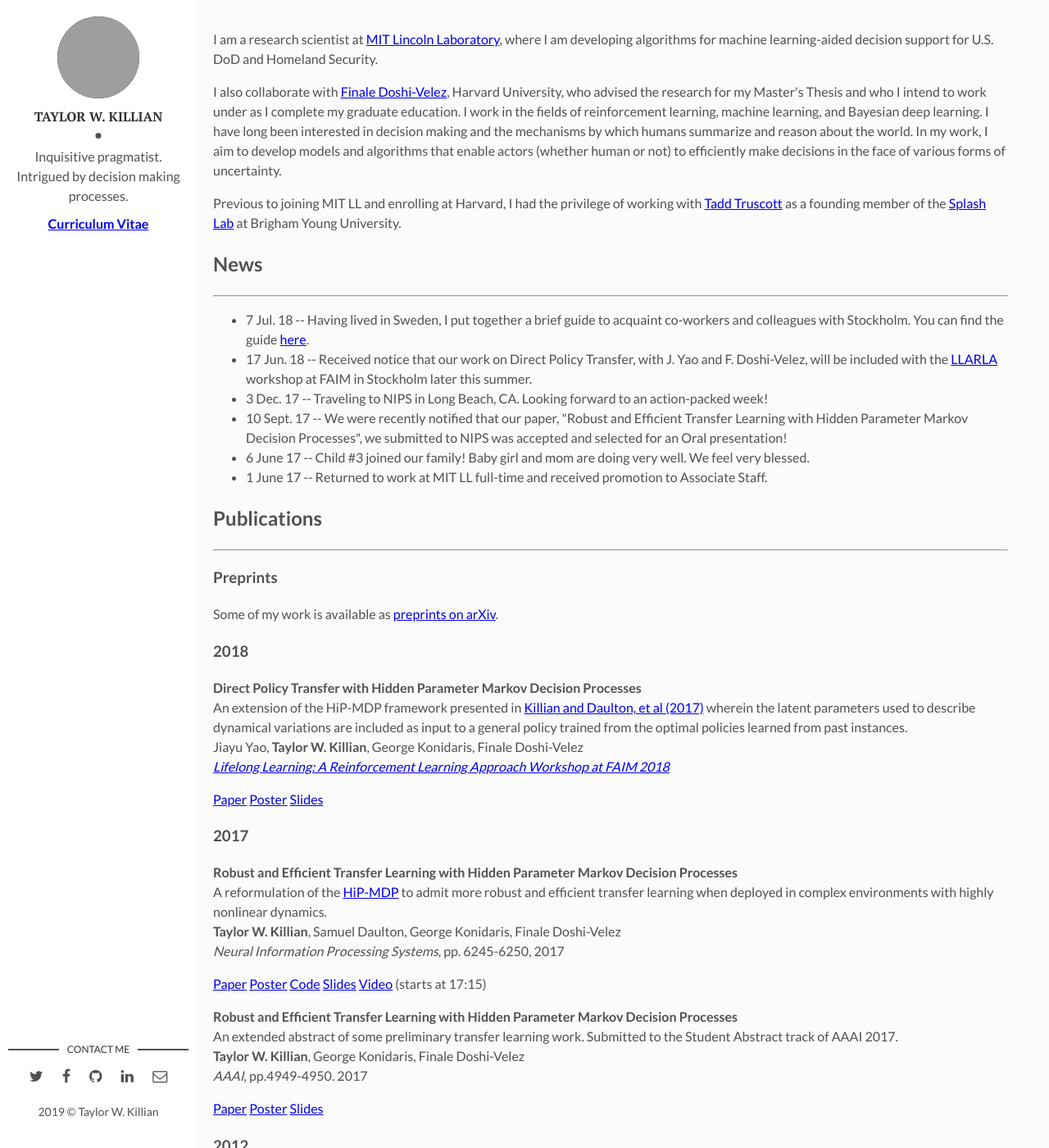
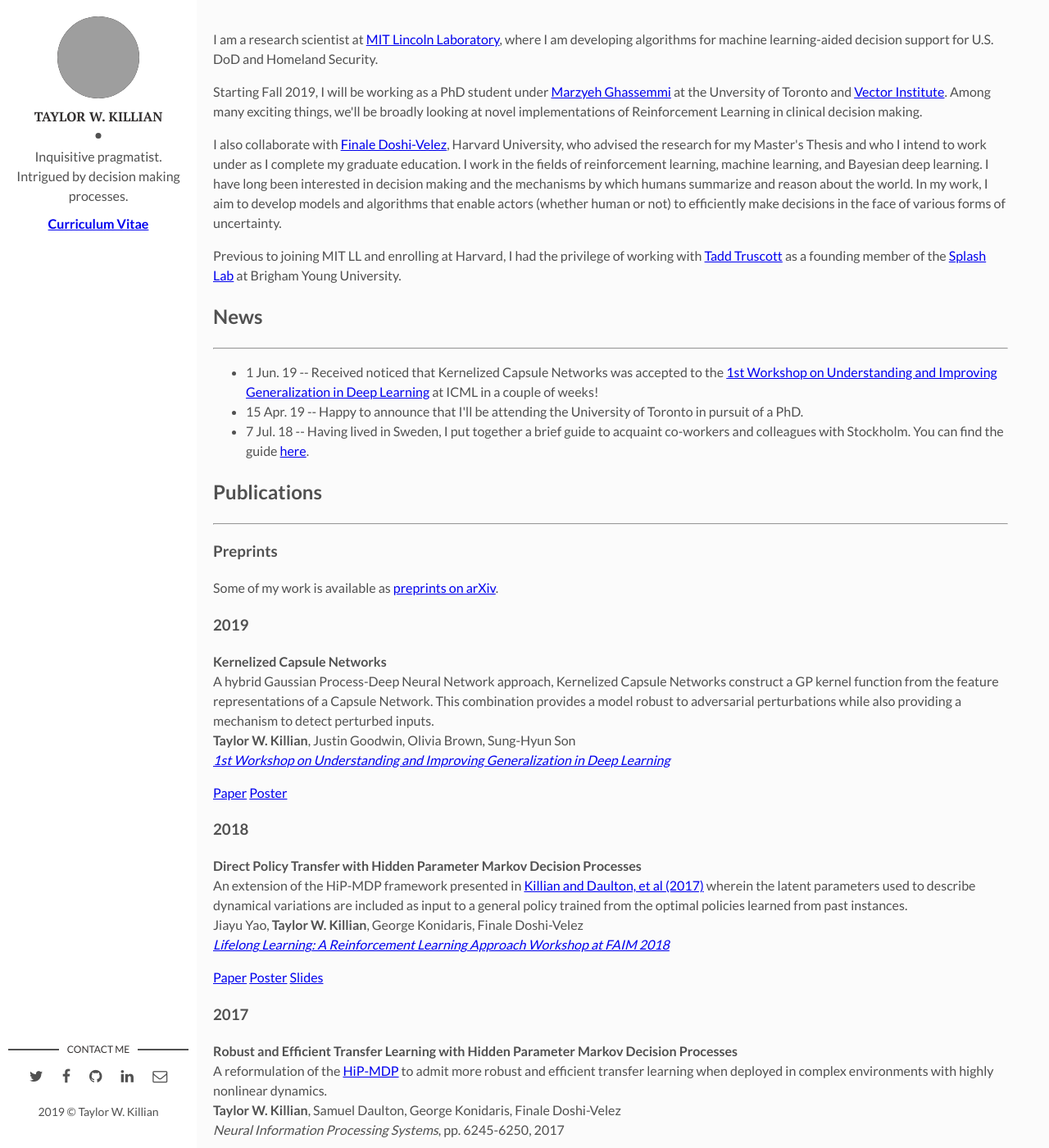
Before and after one commit to twkillian/twkillian.github.io, a Jekyll site: the page built from index.html, in a window 1280 px wide and 1400 px high. Shown: the whole window at 82% size. Built offline with Jekyll 4.4.1, drawn with Linux system fonts in a browser that asks for light colours; nearby versions of some CDN libraries; the list of posts is cut into pages by our own code; grey boxes are pictures that could not be loaded.

Commit message:
Update pre ICML19

```diff
--- a/index.html
+++ b/index.html
@@ -9,6 +9,8 @@
         <div class="row">
           <p>
           I am a research scientist at <a href="https://www.ll.mit.edu//">MIT Lincoln Laboratory</a>, where I am developing algorithms for machine learning-aided decision support for U.S. DoD and Homeland Security.
+        </p><p>
+        	Starting Fall 2019, I will be working as a PhD student under <a href='http://www.marzyehghassemi.com/'>Marzyeh Ghassemmi</a> at the Unversity of Toronto and <a href='https://vectorinstitute.ai/'> Vector Institute</a>. Among many exciting things, we'll be broadly looking at novel implementations of Reinforcement Learning in clinical decision making.
         </p><p>
           I also collaborate with
           <a href="https://finale.seas.harvard.edu">Finale Doshi-Velez</a>, Harvard University,
@@ -37,12 +39,9 @@
           <hr>
           <p>
             <ul class="nav nav-pills nav-stacked">
+              <li> 1 Jun. 19 -- Received noticed that Kernelized Capsule Networks was accepted to the <a href=https://sites.google.com/view/icml2019-generalization/home'> 1st Workshop on Understanding and Improving Generalization in Deep Learning</a> at ICML in a couple of weeks! </li>
+              <li> 15 Apr. 19 -- Happy to announce that I'll be attending the University of Toronto in pursuit of a PhD. </li>
               <li> 7 Jul. 18 -- Having lived in Sweden, I put together a brief guide to acquaint co-workers and colleagues with Stockholm. You can find the guide <a href='papers/TWK_Stockholm_Guide.pdf'> here</a>.</li>
-              <li> 17 Jun. 18 -- Received notice that our work on Direct Policy Transfer, with J. Yao and F. Doshi-Velez, will be included with the <a href="https://sites.google.com/view/llarla2018/home?authuser=0">LLARLA</a> workshop at FAIM in Stockholm later this summer.
-              <li> 3 Dec. 17 -- Traveling to NIPS in Long Beach, CA. Looking forward to an action-packed week!</li>
-              <li> 10 Sept. 17 -- We were recently notified that our paper, "Robust and Efficient Transfer Learning with Hidden Parameter Markov Decision Processes", we submitted to NIPS was accepted and selected for an Oral presentation!</li>
-              <li> 6 June 17 -- Child #3 joined our family! Baby girl and mom are doing very well. We feel very blessed.</li>
-              <li> 1 June 17 -- Returned to work at MIT LL full-time and received promotion to Associate Staff.</li>
             </ul>
           </p>
         </div>
@@ -55,6 +54,19 @@
           Some of my work is available as
           <a href="https://arxiv.org/a/Killian_T_1.html">preprints on arXiv</a>.
           </p>
+          <h3>2019</h3>
+          	<p>
+      			<strong> Kernelized Capsule Networks</strong>
+      			<br>
+      			A hybrid Gaussian Process-Deep Neural Network approach, Kernelized Capsule Networks construct a GP kernel function from the feature representations of a Capsule Network. This combination provides a model robust to adversarial perturbations while also providing a mechanism to detect perturbed inputs.
+      			<br>
+      			<strong>Taylor W. Killian</strong>, Justin Goodwin, Olivia Brown, Sung-Hyun Son <br>
+      			<a href='https://sites.google.com/view/icml2019-generalization/home'><em>1st Workshop on Understanding and Improving Generalization in Deep Learning</em></a>
+      			<div class='btn-group-xs'>
+      				<a href='/papers/KillianGoodwinBrownSon2019_ICML.pdf' class='btn btn-default'>Paper</a>
+      				<a href='/papers/KillianGoodwinBrownSon2019_ICML_poster.pdf' class='btn btn-default'>Poster</a>
+      			</div>
+      		</p>
           <h3>2018</h3>
 	        <p>
 	          <strong>Direct Policy Transfer with Hidden Parameter Markov Decision Processes</strong>
```
